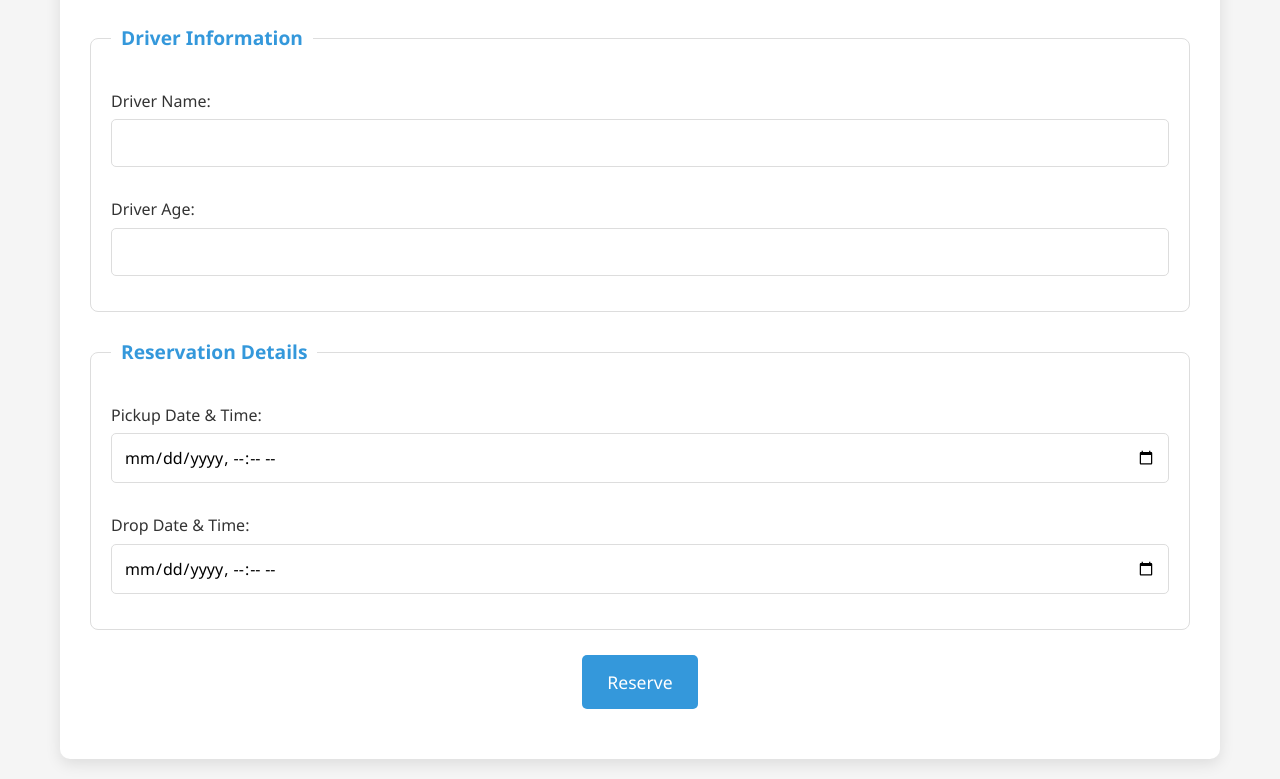
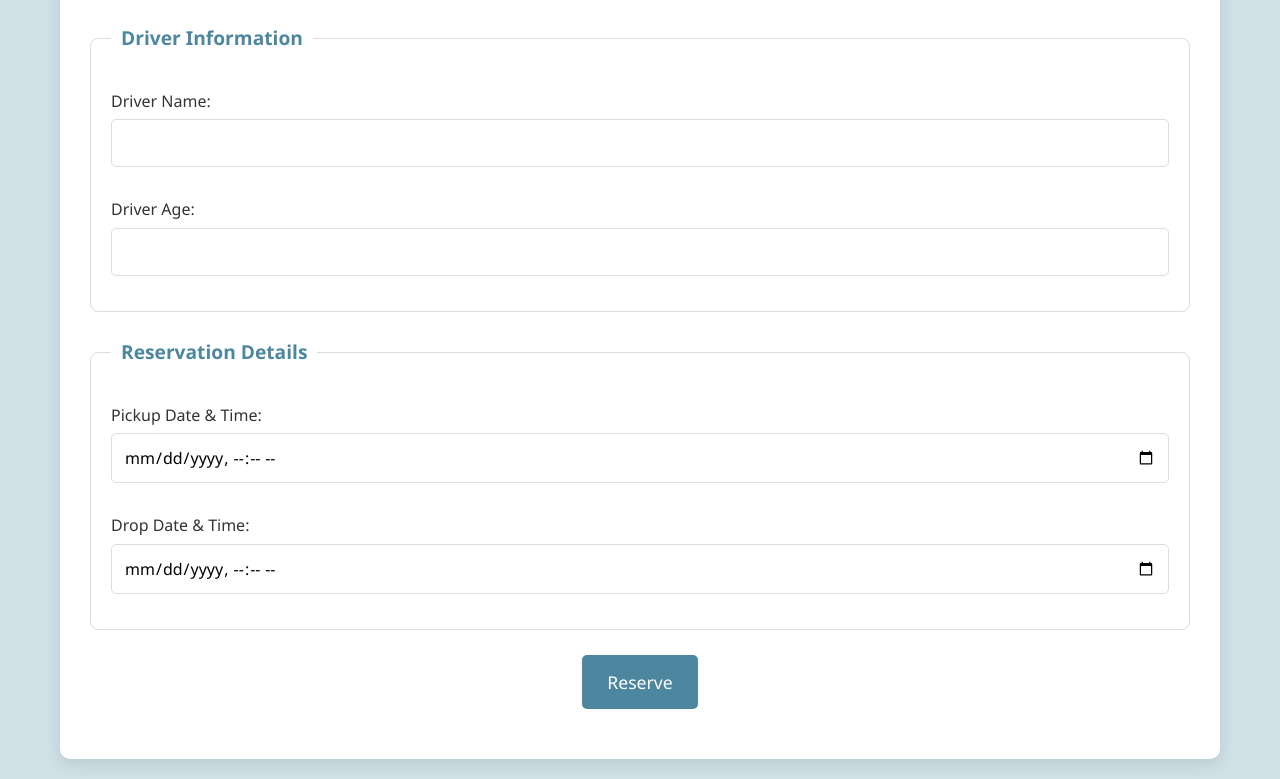
Before and after one commit to MohamadYamout/Car-Reservation-Front, a plain HTML site: page pages/reservation.html in a window 1280 px wide. Shown: the part 1110-1889 px from the top of the page. Drawn offline with Linux system fonts and the light colour scheme; some packages are replaced by stand-ins of ours.

Commit message:
Fixed colors in Reservation page

```diff
--- a/assets/css/reservation.css
+++ b/assets/css/reservation.css
@@ -8,7 +8,7 @@
 }
 
 body {
-  background-color: #f5f5f5;
+  background-color: #cfe0e7;
   color: #333;
   line-height: 1.6;
   padding: 20px;
@@ -19,8 +19,8 @@ body {
 h2 {
   text-align: center;
   margin: 30px 0;
-  color: #2c3e50;
   font-size: 2.5rem;
+  color: #4c879f;
 }
 
 form {
@@ -41,7 +41,7 @@ legend {
   padding: 0 10px;
   font-weight: bold;
   font-size: 1.2rem;
-  color: #3498db;
+  color: #4c879f;
 }
 
 label {
@@ -84,7 +84,7 @@ input[readonly] {
 }
 
 button[type="submit"] {
-  background-color: #3498db;
+  background-color: #4c879f;
   color: white;
   border: none;
   padding: 15px 25px;
@@ -97,7 +97,7 @@ button[type="submit"] {
 }
 
 button[type="submit"]:hover {
-  background-color: #2980b9;
+  background-color: #2b718d;
 }
 
 #message-box {
```
